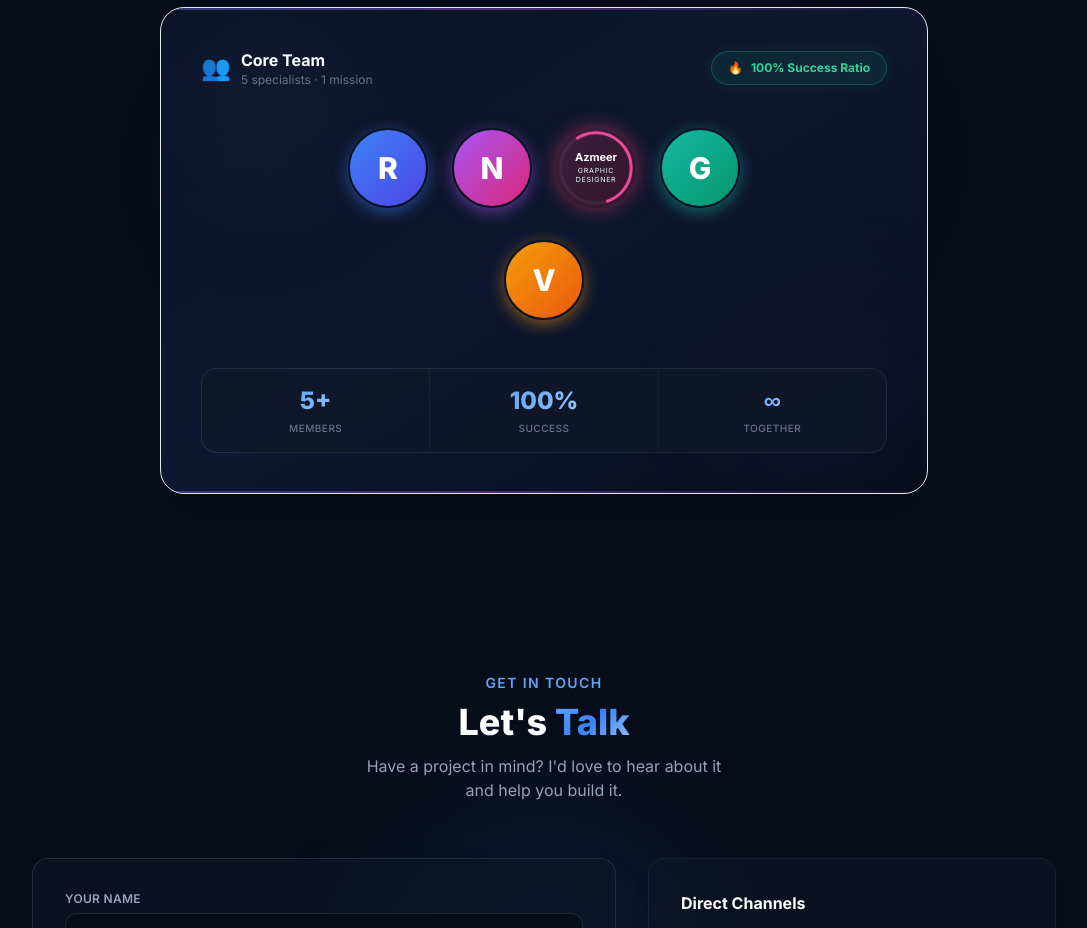
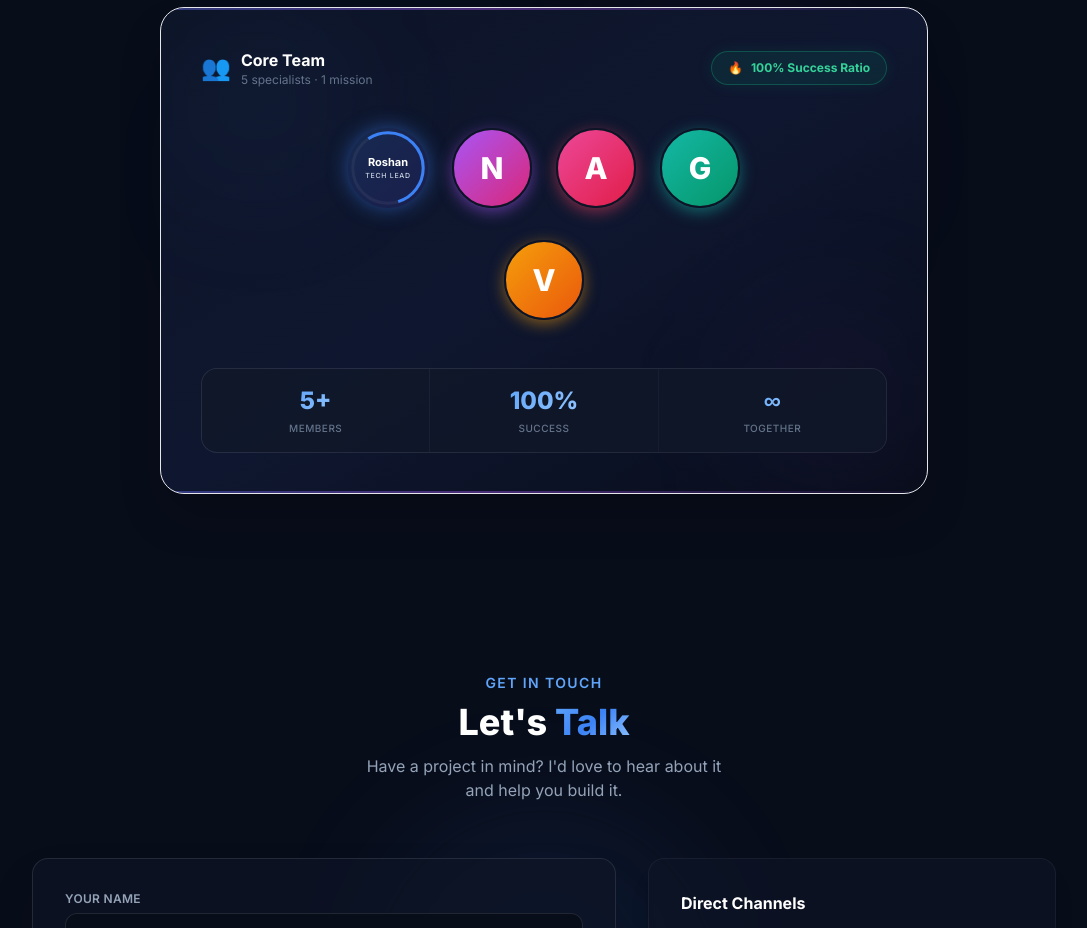
Before and after one commit to inayathbasha434-eng/inayath-portfolio, a React (Vite) app: page / in a window 1280 px wide. Shown: the part 5380-6308 px from the top of the page, without its empty margins (96-1183 px from the left). Built offline with nearby package versions, Linux system fonts and the light colour scheme; no server answers.

Commit message:
chore(ui): change default flipped team member to Roshan

```diff
--- a/src/components/Team.jsx
+++ b/src/components/Team.jsx
@@ -50,7 +50,7 @@ const TEAM = [
 
 export default function Team() {
   const sectionRef = useRef(null)
-  const [activeMember, setActiveMember] = useState('Azmeer')
+  const [activeMember, setActiveMember] = useState('Roshan')
 
   useEffect(() => {
     const section = sectionRef.current
```
